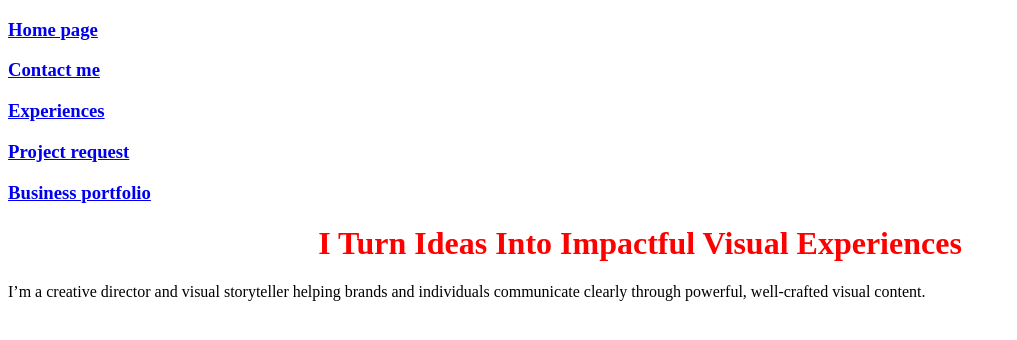
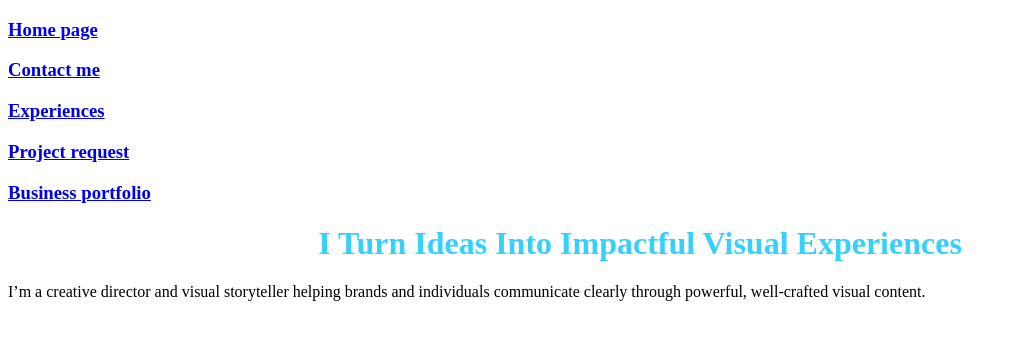
Before and after one commit to abdurahmanalknani-lgtm/Sust001, a plain HTML site: page index.html in a window 1280 px wide. Shown: the whole page, without its empty margins (0-1017 px from the left). Drawn offline with Linux system fonts and the light colour scheme.

Commit message:
color home page

```diff
--- a/sitStyles.css
+++ b/sitStyles.css
@@ -1,5 +1,6 @@
 h1 {
-    color: red;
+    color: rgba(0, 195, 255, 0.788);
     font-style: normal;
     text-align: center;
+
 }
```
Also changed, not shown: portfolio.html (+3 -0 lines).
